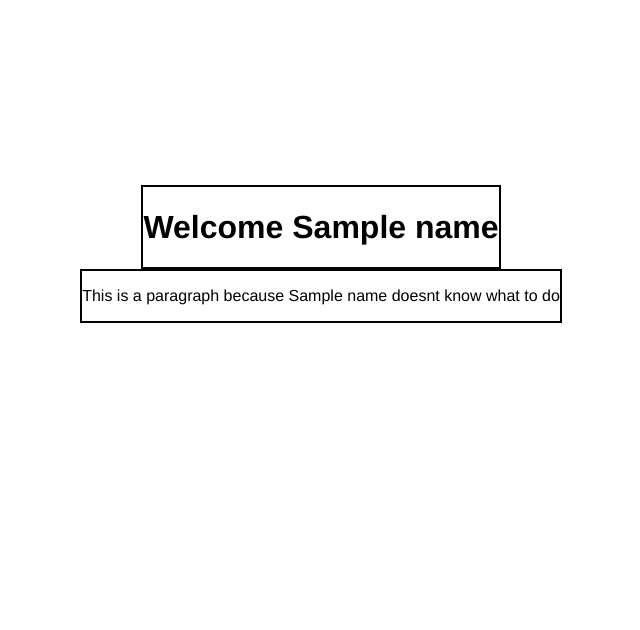
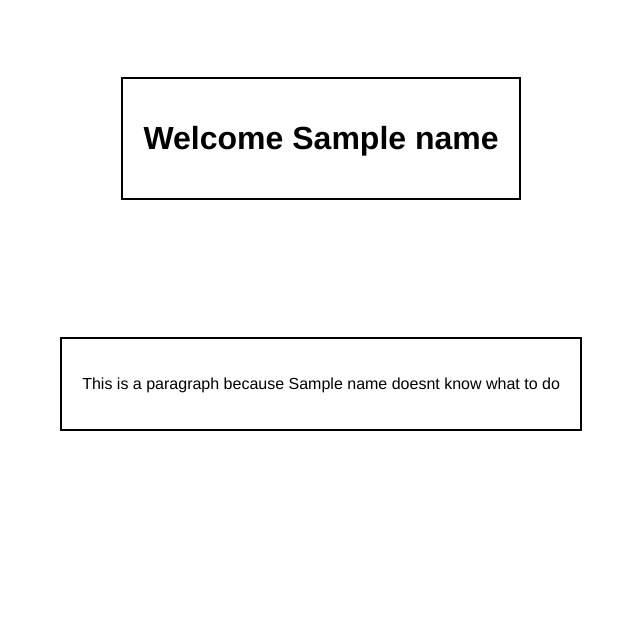
Before and after one commit to Serzh-byte/learning-stuff, a Django app: template something/something/templates/something/name.html in a window 1280 px wide. Shown: the top 630 px of the page, without its empty margins (319-959 px from the left). Run offline with Django 5.2, Linux system fonts and the light colour scheme; the template is opened without the code that fills it: most values are stand-ins (such as "Sample title", 1, 10 or a date in 2020).

Commit message:
another change

```diff
--- a/something/static/css/name.css
+++ b/something/static/css/name.css
@@ -10,9 +10,12 @@ body, html {
 
 #welcome {
     border: 2px solid black;
+    padding: 20px;
+    margin: auto;
 }
 
 #paragraph {
     border: 2px solid black;
-    display: flex;
+    padding: 20px;
+    margin: auto;
 }
```
